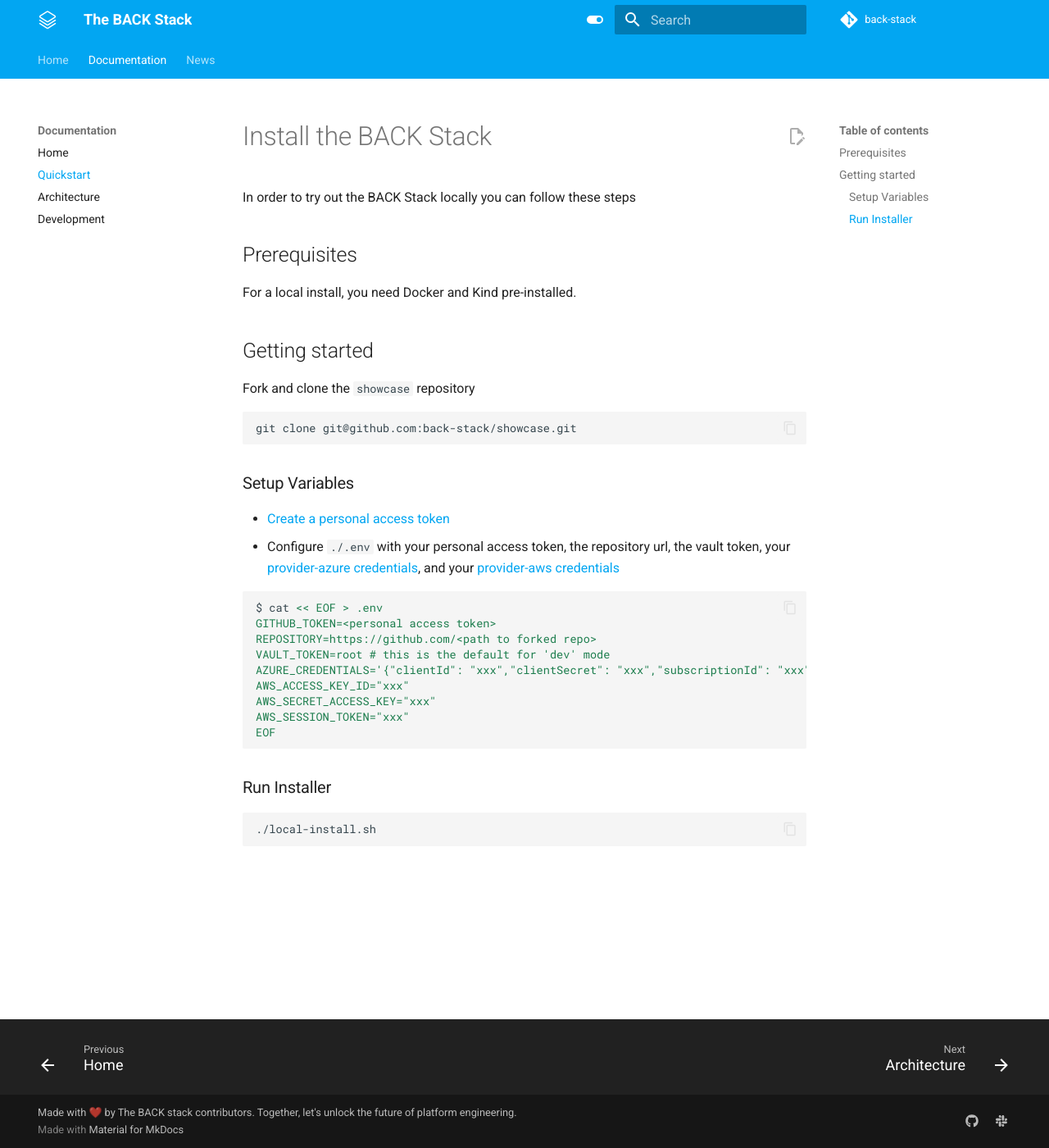
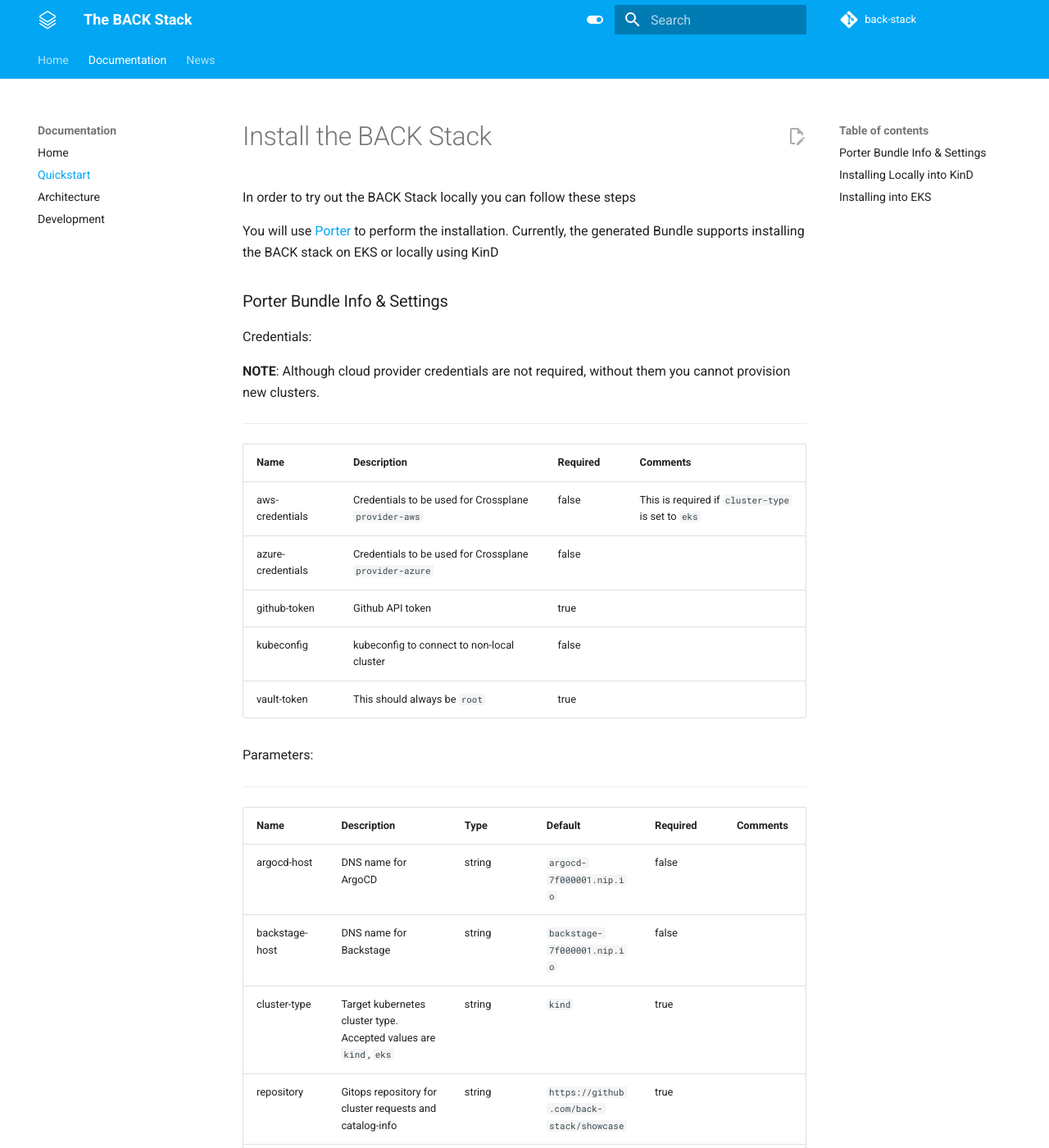
Before and after one commit to back-stack/backstack.dev, an MkDocs documentation site: the page built from docs/install.md, in a window 1280 px wide and 1400 px high. Shown: the whole window at 82% size. Built offline with MkDocs 1.6.1 and Material for MkDocs 9.7.7, drawn with Linux system fonts in a browser that asks for light colours; the version menu is left out; some of the changed text lies outside the part shown.

Commit message:
update the installation to use the new Porter install
Signed-off-by: Boris Kurktchiev <kurktchiev@gmail.com>

````diff
--- a/docs/install.md
+++ b/docs/install.md
@@ -2,37 +2,102 @@
 
 In order to try out the BACK Stack locally you can follow these steps
 
-## Prerequisites
+You will use [Porter][getporter] to perform the installation. Currently, the generated Bundle supports installing the BACK stack on EKS or locally using KinD
 
-For a local install, you need Docker and Kind pre-installed.
+### Porter Bundle Info & Settings
 
-## Getting started
+Credentials:
 
-Fork and clone the `showcase` repository
+**NOTE**: Although cloud provider credentials are not required, without them you cannot provision new clusters.
+
+---
+
+| Name              | Description                                            | Required | Comments                                           |
+| ----------------- | ------------------------------------------------------ | -------- | -------------------------------------------------- |
+| aws-credentials   | Credentials to be used for Crossplane `provider-aws`   | false    | This is required if `cluster-type` is set to `eks` |
+| azure-credentials | Credentials to be used for Crossplane `provider-azure` | false    |                                                    |
+| github-token      | Github API token                                       | true     |                                                    |
+| kubeconfig        | kubeconfig to connect to non-local cluster             | false    |                                                    |
+| vault-token       | This should always be `root`                           | true     |                                                    |
+
+Parameters:
+
+---
+
+| Name           | Description                                                       | Type   | Default                                  | Required | Comments |
+| -------------- | ----------------------------------------------------------------- | ------ | ---------------------------------------- | -------- | -------- |
+| argocd-host    | DNS name for ArgoCD                                               | string | `argocd-7f000001.nip.io`                 | false    |          |
+| backstage-host | DNS name for Backstage                                            | string | `backstage-7f000001.nip.io`              | false    |          |
+| cluster-type   | Target kubernetes cluster type. Accepted values are `kind`, `eks` | string | `kind`                                   | true     |          |
+| repository     | Gitops repository for cluster requests and catalog-info           | string | `https://github.com/back-stack/showcase` | true     |          |
+| vault-host     | DNS name for Vault                                                | string | `vault-7f000001.nip.io`                  | false    |          |
+
+This bundle uses the following tools: docker, exec, helm3, Kubernetes.
+
+To install this bundle, run the following commands, passing `--param KEY=VALUE` for any parameters you want to customize:
 
 ```sh
-git clone git@github.com:back-stack/showcase.git
+porter credentials generate mycreds --reference ghcr.io/back-stack/showcase-bundle:latest
 ```
 
-### Setup Variables
+```sh
+porter install --reference ghcr.io/back-stack/showcase-bundle:latest --credential-set mycreds --param repository=https://github.com/USER/REPO
+```
 
--  [Create a personal access token](https://docs.github.com/en/authentication/keeping-your-account-and-data-secure/managing-your-personal-access-tokens#creating-a-personal-access-token-classic)
--  Configure `./.env` with your personal access token, the repository url, the vault token, your [provider-azure credentials](https://marketplace.upbound.io/providers/upbound/provider-family-azure/v0.38.2/docs/configuration), and your [provider-aws credentials](https://marketplace.upbound.io/providers/upbound/provider-family-aws/v0.43.1/docs/configuration)
+### Installing Locally into KinD
+
+The Porter bundle already includes KinD, so the only prerequisite is Docker/Docker Desktop to be running.
+
+1.  Install porter
+2.  Generate the credentials config, leaving the `kubeconfig` empty (it will be ignored)
+
+    ```sh
+    porter credentials generate back-stack-cloud-creds --reference ghcr.io/back-stack/showcase-bundle:latest
+    ```
+
+3.  Install the bundle; the default `cluster-type` and `*-host` parameters are configured for local deployment, and you need to allow Porter to access your local docker daemon.
+
+    ```sh
+    porter install back-stack --reference ghcr.io/back-stack/showcase-bundle:latest --credential-set back-stack-cloud-creds --param repository=repository=https://github.com/USER/REPO --allow-docker-host-access
+    ```
+
+To connect to the KinD cluster running the BACK stack, update your kubeconfig:
 
 ```sh
-$ cat << EOF > .env
-GITHUB_TOKEN=<personal access token>
-REPOSITORY=https://github.com/<path to forked repo>
-VAULT_TOKEN=root # this is the default for 'dev' mode
-AZURE_CREDENTIALS='{"clientId": "xxx","clientSecret": "xxx","subscriptionId": "xxx","tenantId": "xxx","activeDirectoryEndpointUrl": "https://login.microsoftonline.com","resourceManagerEndpointUrl": "https://management.azure.com/","activeDirectoryGraphResourceId": "https://graph.windows.net/","sqlManagementEndpointUrl": "https://management.core.windows.net:8443/","galleryEndpointUrl": "https://gallery.azure.com/","managementEndpointUrl": "https://management.core.windows.net/"}'
-AWS_ACCESS_KEY_ID="xxx"
-AWS_SECRET_ACCESS_KEY="xxx"
-AWS_SESSION_TOKEN="xxx"
-EOF
+porter installations output show kubeconfig -i back-stack > ~/.kube/config
 ```
 
-### Run Installer
+### Installing into EKS
 
-```sh
-./local-install.sh
-```
+-  Existing EKS cluster with [AWS Load Balancer Controller][alb-controller] add-on installed
+-  local `kubeconfig` file to connect to the cluster
+
+1.  Install porter (see above)
+2.  Generate the credentials config, specifying the path to the `kubeconfig` file
+
+    ```sh
+    porter credentials generate back-stack-cloud-creds --reference ghcr.io/back-stack/showcase-bundle:latest
+    ```
+
+3.  Install the bundle; set `cluster-type` to `eks` and specify DNS names that you want to use to access the BACK stack services. This can either be done using `--param` flags or by generating a parameter set
+
+    ```sh
+    # using --param
+    porter install back-stack --reference ghcr.io/back-stack/showcase-bundle:latest --credential-set back-stack-cloud-creds --param repository=repository=https://github.com/USER/REPO --param cluster-type=eks --param argocd-host=ARGOCD_DNS_NAME --param backstage-host=BACKSTAGE_DNS_NAME --param vault-host=VAULT_DNS_NAME
+
+    # using parameter set
+    porter parameters generate myparams --reference ghcr.io/back-stack/showcase-bundle:latest
+
+    porter install back-stack --reference ghcr.io/back-stack/showcase-bundle:latest --credential-set back-stack-cloud-creds --parameter-set myparams
+    ```
+
+4.  After installation, you need to ensure the DNS names specified for `argocd-host`, `backstage-host`, and `vault-host` all resolve to the ingress service created during installation. The endpoint for this can be found by checking the bundle outputs
+
+    ```sh
+    porter installations output show ingress -i back-stack
+    ```
+
+    For this showcase, you can update `/etc/hosts`.
+
+[getporter]: https://getporter.org
+[alb-controller]: https://docs.aws.amazon.com/eks/latest/userguide/aws-load-balancer-controller.html
````
